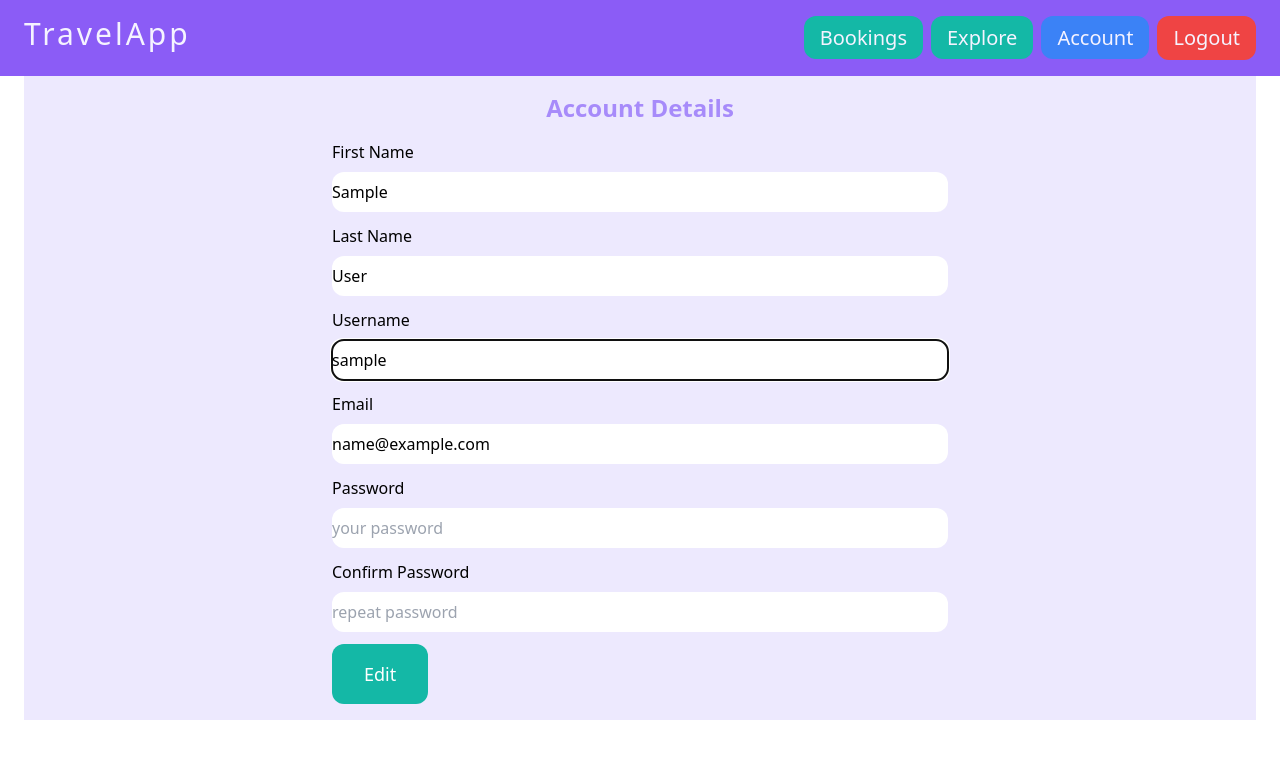
After one commit to aakash1v/TravelApp, a Django app: page /account/ in a window 1280 px wide. The commit adds this page. Shown: the top 759 px of the page. Run offline with Django 5.2, Linux system fonts and the light colour scheme; the visitor is signed in with stand-in values (Sample User, id 1); some libraries are stand-ins or nearby versions.

Commit message:
saving changes..

```diff
--- a/booking/views.py
+++ b/booking/views.py
@@ -18,5 +18,5 @@ def get_travel_list(req):
 
 
 def get_all_bookings(req):
-    bookings = Booking.objects.all()
+    bookings = Booking.objects.filter(customer=req.user)
     return render(req, 'booking/index.html', {'bookings': bookings})
--- a/core/forms.py
+++ b/core/forms.py
@@ -2,6 +2,8 @@
 from django import forms
 from django.contrib.auth.forms import UserCreationForm, AuthenticationForm
 from django.contrib.auth.models import User
+
+from booking.models import Booking
 
 
 class LoginForm(AuthenticationForm):
@@ -20,7 +22,18 @@ class LoginForm(AuthenticationForm):
 class SignupForm(UserCreationForm):
     class Meta:
         model = User
-        fields = ['username', 'email', 'password1', 'password2']
+        fields = ['first_name', 'last_name', 'username',
+                  'email', 'password1', 'password2', ]
+
+    first_name = forms.CharField(widget=forms.TextInput(attrs={
+        'placeholder': 'First Name',
+        'class': 'w-full py-2 rounded-xl'
+    }))
+
+    last_name = forms.CharField(widget=forms.TextInput(attrs={
+        'placeholder': 'Last Name',
+        'class': 'w-full py-2 rounded-xl'
+    }))
 
     username = forms.CharField(widget=forms.TextInput(attrs={
         'placeholder': 'your username',
@@ -40,3 +53,14 @@ class SignupForm(UserCreationForm):
         'placeholder': 'repeat password',
         'class': 'w-full py-2 rounded-xl'
     }))
+
+
+class TravelSearchForm(forms.Form):
+    source = forms.CharField(label="Source")
+    destination = forms.CharField(label="Destination")
+
+
+class BookingForm(forms.ModelForm):
+    class Meta:
+        model = Booking
+        fields = ["number_of_seats"]
--- /dev/null
+++ b/core/templates/core/account.html
@@ -0,0 +1,57 @@
+{% extends 'core/base.html' %}
+{% block title %}My account{% endblock %}
+{% block content %}
+<div class="bg-violet-100 flex flex-col items-center gap-4 py-4">
+  <h1 class="text-2xl font-semibold text-violet-400">Account Details</h1>
+
+
+    <form action="." method="post" class="md:w-3/6 w-11/12">
+      {% csrf_token %}
+      <!-- {{form.as_p}} -->
+
+      <div class="mb-3">
+        <label for="" class="inline-block mb-2">First Name</label> <br />
+        {{form.first_name}}
+      </div>
+
+      <div class="mb-3">
+        <label for="" class="inline-block mb-2">Last Name</label> <br />
+        {{form.last_name}}
+      </div>
+
+      <div class="mb-3">
+        <label for="" class="inline-block mb-2">Username</label> <br />
+        {{form.username}}
+      </div>
+
+      <div class="mb-3">
+        <label for="" class="inline-block mb-2">Email</label> <br />
+        {{form.email}}
+      </div>
+
+      <div class="mb-3">
+        <label for="" class="inline-block mb-2">Password</label> <br />
+        {{form.password1}}
+      </div>
+
+      <div class="mb-3">
+        <label for="" class="inline-block mb-2">Confirm Password</label> <br />
+        {{form.password2}}
+      </div>
+
+      {% if form.errors or form.non_field_errors %}
+      <div class="mb-3 p-6 bg-red-100 rounded-xl">
+        {% for field in form %} {{field.errors}} {% endfor %}
+        {{form.non_form_errors}}
+      </div>
+
+      {% endif %}
+
+      <button
+        class="py-4 px-8 text-lg bg-teal-500 hover:text-teal-700 rounded-xl text-white"
+      >
+       Edit
+      </button>
+    </form>
+</div>
+{% endblock %}
--- a/core/templates/core/base.html
+++ b/core/templates/core/base.html
@@ -14,13 +14,13 @@
     <span class="text-3xl tracking-widest">TravelApp</span>
       </a>
 
-    <ul class="flex items-center gap-2">
+    <ul class="flex justify-start flex-wrap items-center gap-2">
         <li><a href="{% url 'booking:bookings' %}" class="md:text-xl btn hover:text-white bg-teal-500 hover:bg-teal-700 px-4 py-2 rounded-xl">Bookings</a></li>
 
-        <li><a href="#" class="md:text-xl btn hover:text-white bg-teal-500 hover:bg-teal-700 px-4 py-2 rounded-xl">Explore</a></li>
+        <li><a href="{% url 'core:dashboard' %}" class="md:text-xl btn hover:text-white bg-teal-500 hover:bg-teal-700 px-4 py-2 rounded-xl">Explore</a></li>
         {% if request.user.is_authenticated %}
 
-        <li><a href="#" class="md:text-xl btn hover:text-white bg-blue-500 hover:bg-blue-700 px-4 py-2 rounded-xl" >Account</a></li>
+        <li><a href="{% url 'core:account' %}" class="md:text-xl btn hover:text-white bg-blue-500 hover:bg-blue-700 px-4 py-2 rounded-xl" >Account</a></li>
 
         <li>
           <form action="{% url 'core:logout' %}" method="post">
@@ -40,6 +40,12 @@
     </nav>
 
 
-    <div class="px-6">{% block content %} {% endblock %}</div>
+    <div class="px-6">{% block content %}
+      <div class="flex flex-col gap-5 items-center justify-center h-screen">
+        <h1 class="text-center text-6xl tracking-widest text-stone-500">Welcome To Our Travel App</h1>
+        <a href="{% url 'core:dashboard' %}" class="btn rounded-full bg-violet-500 hover:bg-violet-700 text-white text-lg px-8 py-4">Click to continue..</a>
+
+      </div>
+{% endblock %}</div>
   </body>
 </html>
--- a/core/templates/core/dashboard.html
+++ b/core/templates/core/dashboard.html
@@ -2,12 +2,12 @@
 {% block title %} Dashboard {% endblock %}
 
 {% block content %}
-<div class="border-black border border-rose-300 my-2">
-  <h1 class="text-2xl font-semibold">Travel Options</h1>
+<div class="my-2">
+  <h1 class="text-2xl font-semibold text-stone-800">Travel Options</h1>
 
   <div class="mx-8 my-2 p-2 rounded-sm flex md:flex-row flex-col gap-5 h-28 ">
   {% for option  in travel_options %}
-    <a href="{% url 'core:travel_details' option.type %}" class="bg-violet-800 text-white font-semibold text-3xl flex-1 flex items-center justify-center cursor-pointer">{{option.type}}</a>
+    <a href="{% url 'core:travel_search' option.type %}" class="bg-violet-800 hover:bg-violet-500 text-white font-semibold text-3xl flex-1 flex items-center justify-center cursor-pointer">{{option.type}}</a>
   {% endfor %}
   </div>
 
--- a/core/urls.py
+++ b/core/urls.py
@@ -9,9 +9,12 @@ app_name = "core"
 urlpatterns = [
     path("", views.index, name="home"),
     path("dashboard/", views.dashboard, name="dashboard"),
-    path("travel-details/<str:type>", views.travel_details, name="travel_details"),
+    path("travel-search/<str:type>", views.travel_search, name="travel_search"),
     path("signup/", views.signup, name="signup"),
     path("login/", auth_views.LoginView.as_view(template_name="core/login.html",
                                                 authentication_form=LoginForm), name="login"),
     path("logout/", auth_views.LogoutView.as_view(next_page="core:home"), name="logout"),
+    path("account/", views.account, name="account"),
+    path("book/<int:travel_id>/", views.travel_booking, name="book_travel"),
+
 ]
--- a/core/views.py
+++ b/core/views.py
@@ -1,6 +1,8 @@
-from django.shortcuts import render, redirect
+from django.contrib.auth.forms import User
+from django.contrib.auth.views import login_required
+from django.shortcuts import get_object_or_404, render, redirect
 from booking.models import TravelOption
-from .forms import SignupForm
+from .forms import BookingForm, SignupForm, TravelSearchForm
 
 
 def signup(req):
@@ -22,14 +24,67 @@ def index(req):
     return render(req, 'core/base.html')
 
 
+def account(req):
+    form = SignupForm(instance=req.user)
+    return render(req, 'core/account.html', {'form': form})
+
+
 def dashboard(req):
     travel_options = TravelOption.objects.all()
     return render(req, 'core/dashboard.html', {'travel_options': travel_options})
 
 
-def travel_details(req, type):
-    travel_option = TravelOption.objects.filter(type=type).first()
-    print(travel_option, type)
+def travel_search(req, type):
+    form = TravelSearchForm(req.GET or None)
+    travels = None
 
-    return render(req, 'core/travel_details.html',
-                  {'travel_medium': type, 'travel_option': travel_option})
+    if form.is_valid():
+        source = form.cleaned_data["source"]
+        destination = form.cleaned_data["destination"]
+        travels = TravelOption.objects.filter(
+            source__icontains=source,
+            destination__icontains=destination,
+            type=type
+        )
+
+    # ✅ Get unique values for dropdown
+    sources = TravelOption.objects.values_list("source", flat=True).distinct()
+    destinations = TravelOption.objects.values_list(
+        "destination", flat=True).distinct()
+
+    return render(req, "core/travel_search.html", {
+        "travel_type": type,
+        "travels": travels,
+        "form": form,
+        "sources": sources,
+        "destinations": destinations,
+    })
+
+
+@login_required
+def travel_booking(req, travel_id):
+    travel = get_object_or_404(TravelOption, id=travel_id)
+
+    if req.method == "POST":
+        form = BookingForm(req.POST)
+        if form.is_valid():
+            booking = form.save(commit=False)   # don't save yet
+            booking.customer = req.user         # ✅ set logged-in user
+            booking.travel_option = travel      # ✅ set travel option
+            booking.total_price = (
+                booking.number_of_seats * travel.price
+            )                                   # ✅ calculate total
+            booking.save()
+
+            # Reduce available seats
+            travel.available_seats -= booking.number_of_seats
+            travel.save()
+
+            return redirect("booking:bookings")  # redirect to a bookings list page
+    else:
+        form = BookingForm()
+
+    return render(req, "core/travel_booking.html", {
+        "form": form,
+        "travel": travel,
+    })
```
Also changed, not shown: core/templates/core/signup.html (+10 -0 lines), core/templates/core/travel_details.html (deleted, +0 -18 lines), core/templates/core/travel_search.html (added, +66 -0 lines), 1 other file.
